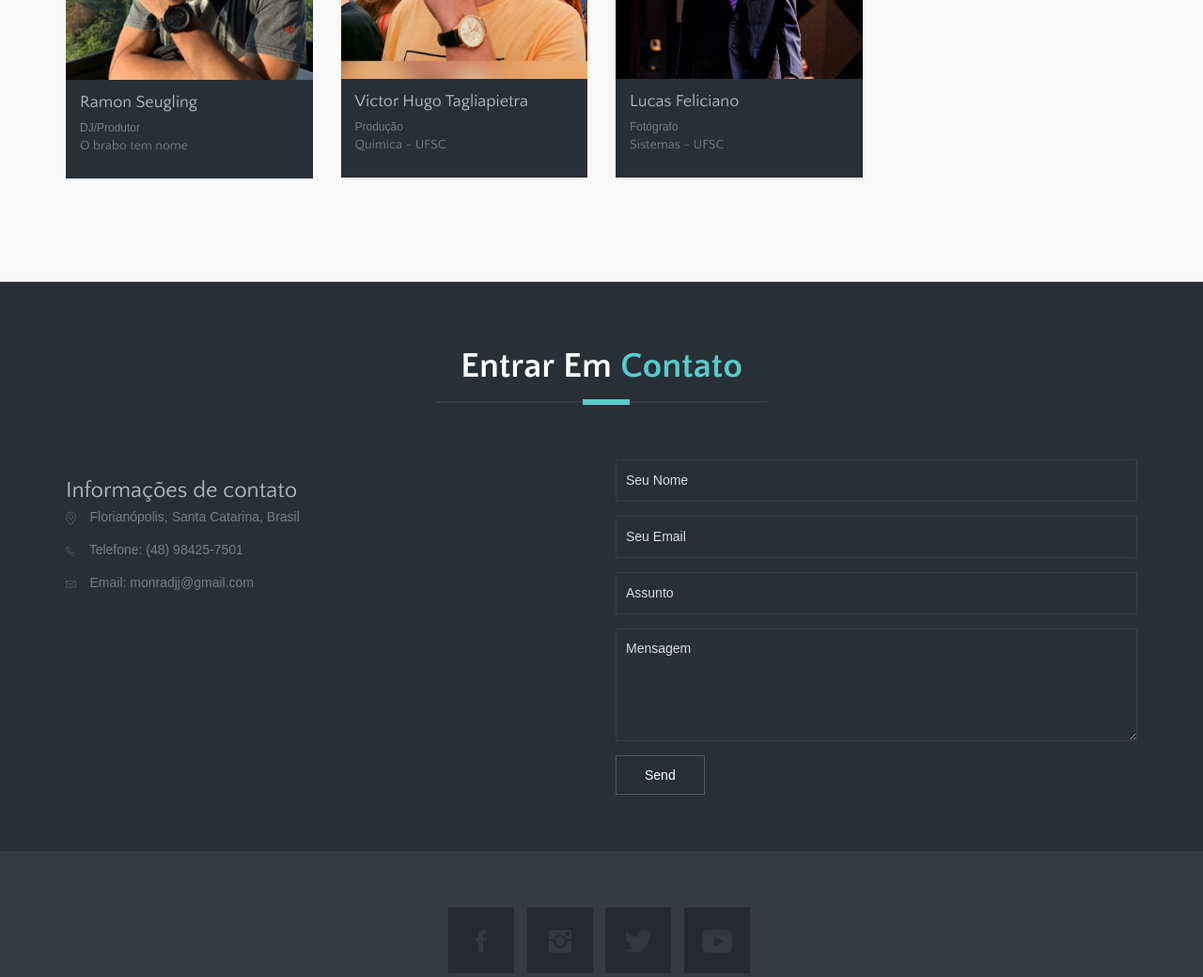
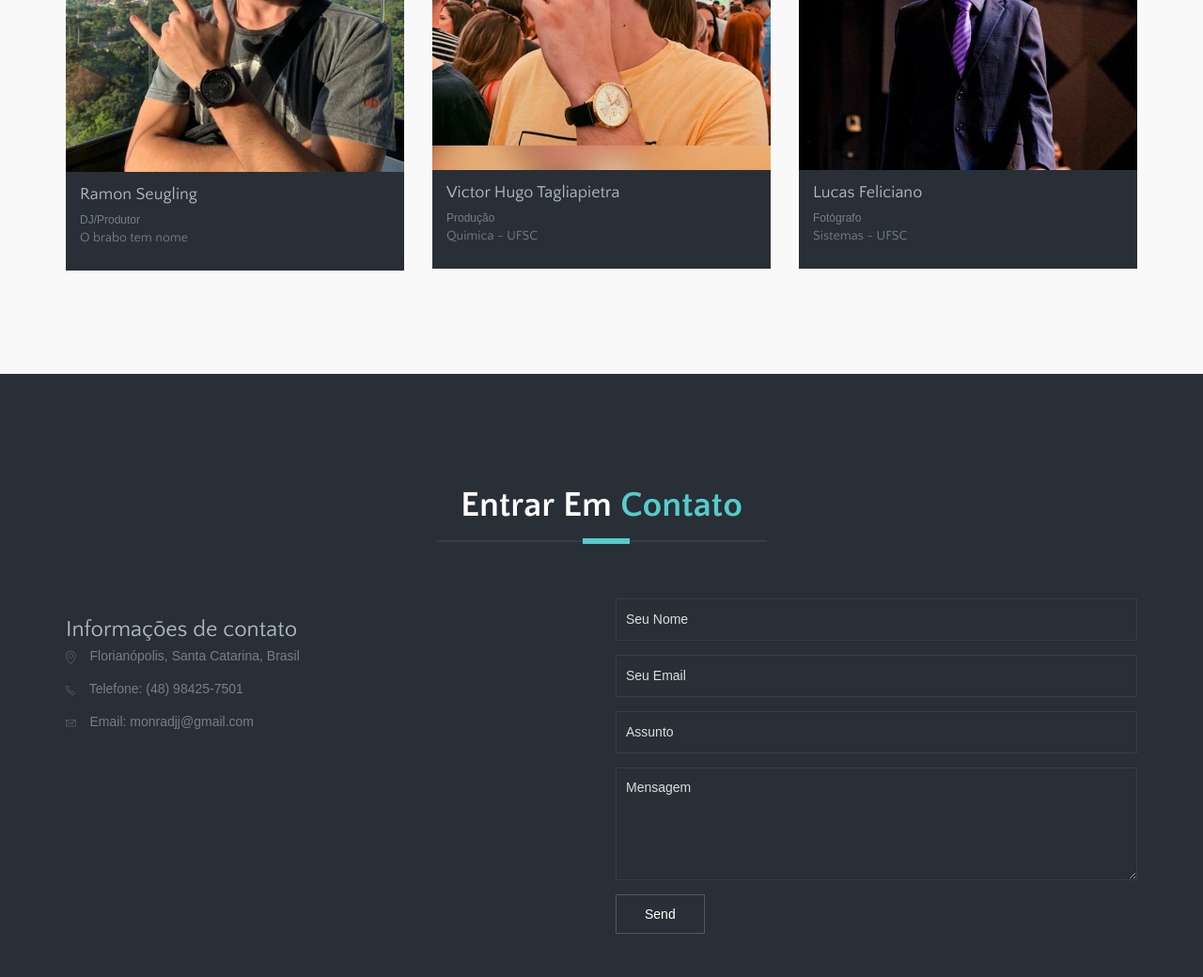
Before and after one commit to monradj/monradj.github.io, a plain HTML site: page index.html in a window 1280 px wide. Shown: the part 3235-4275 px from the top of the page at 94% size. Drawn offline with Linux system fonts and the light colour scheme; some packages are replaced by stand-ins of ours; files whose address does not match are found by name; a web font is replaced by a local one.

Commit message:
Altera numero de colunas da equipe e scroll pra page contact

```diff
--- a/css/style.css
+++ b/css/style.css
@@ -839,7 +839,7 @@ a:hover {
 }
 
 .contact-us {
-  padding-top: 50px;
+  padding-top: 100px;
 }
 
 .contact-form {
--- a/index.html
+++ b/index.html
@@ -267,7 +267,7 @@ Start Our Team
 			<!-- /section title -->
 
 			<!-- team member -->
-			<div class="col-md-3 col-sm-6 col-xs-12  wow fadeInDown" data-wow-duration="500ms">
+			<div class="col-md-4 col-sm-6 col-xs-12  wow fadeInDown" data-wow-duration="500ms">
                <div class="team-member">
 					<div class="member-photo">
 						<!-- member photo -->
@@ -300,7 +300,7 @@ Start Our Team
 			<!-- end team member -->
 
 			<!-- team member -->
-			<div class="col-md-3 col-sm-6 col-xs-12 wow fadeInDown" data-wow-duration="500ms" data-wow-delay="200ms">
+			<div class="col-md-4 col-sm-6 col-xs-12 wow fadeInDown" data-wow-duration="500ms" data-wow-delay="200ms">
                <div class="team-member">
 					<div class="member-photo">
 						<!-- member photo -->
@@ -330,7 +330,7 @@ Start Our Team
 			<!-- end team member -->
 
 			<!-- team member -->
-			<div class="col-md-3 col-sm-6 col-xs-12 wow fadeInDown" data-wow-duration="500ms" data-wow-delay="400ms">
+			<div class="col-md-4 col-sm-6 col-xs-12 wow fadeInDown" data-wow-duration="500ms" data-wow-delay="400ms">
                <div class="team-member">
 					<div class="member-photo">
 						<!-- member photo -->
```
